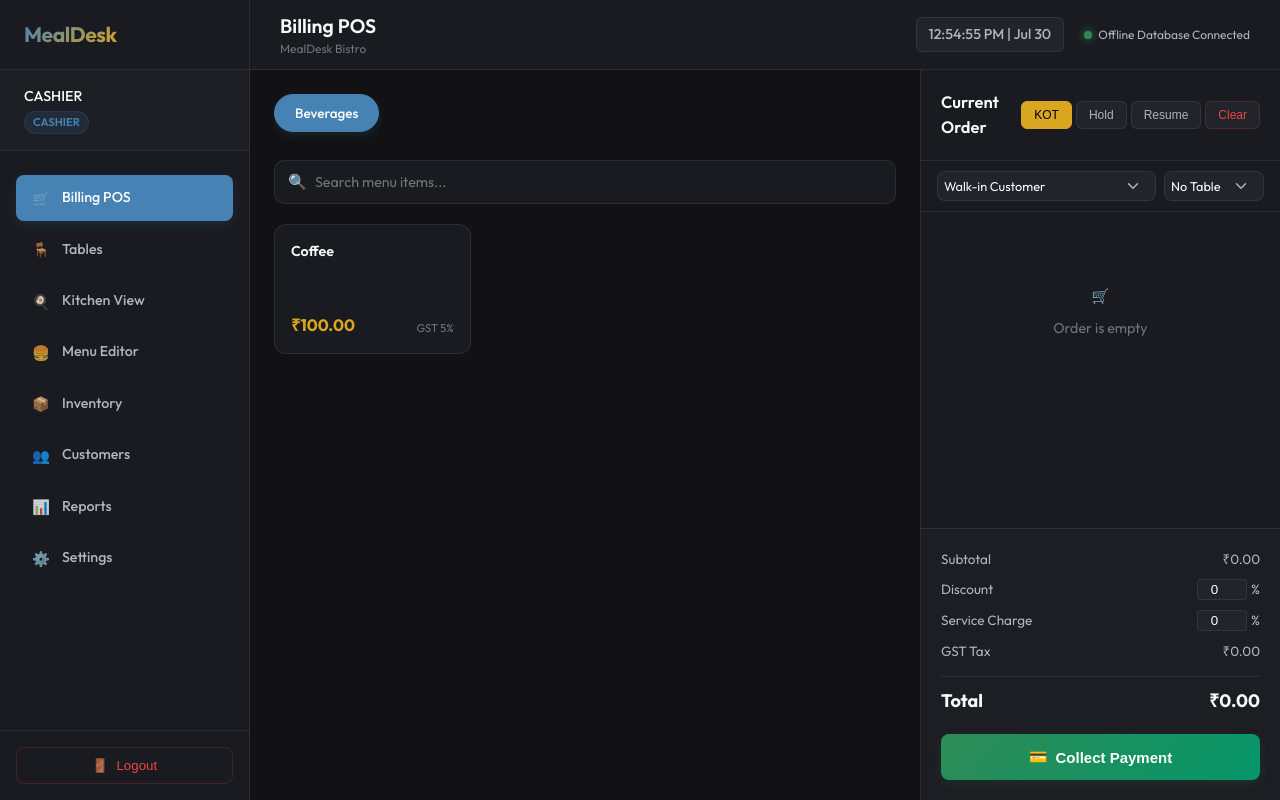
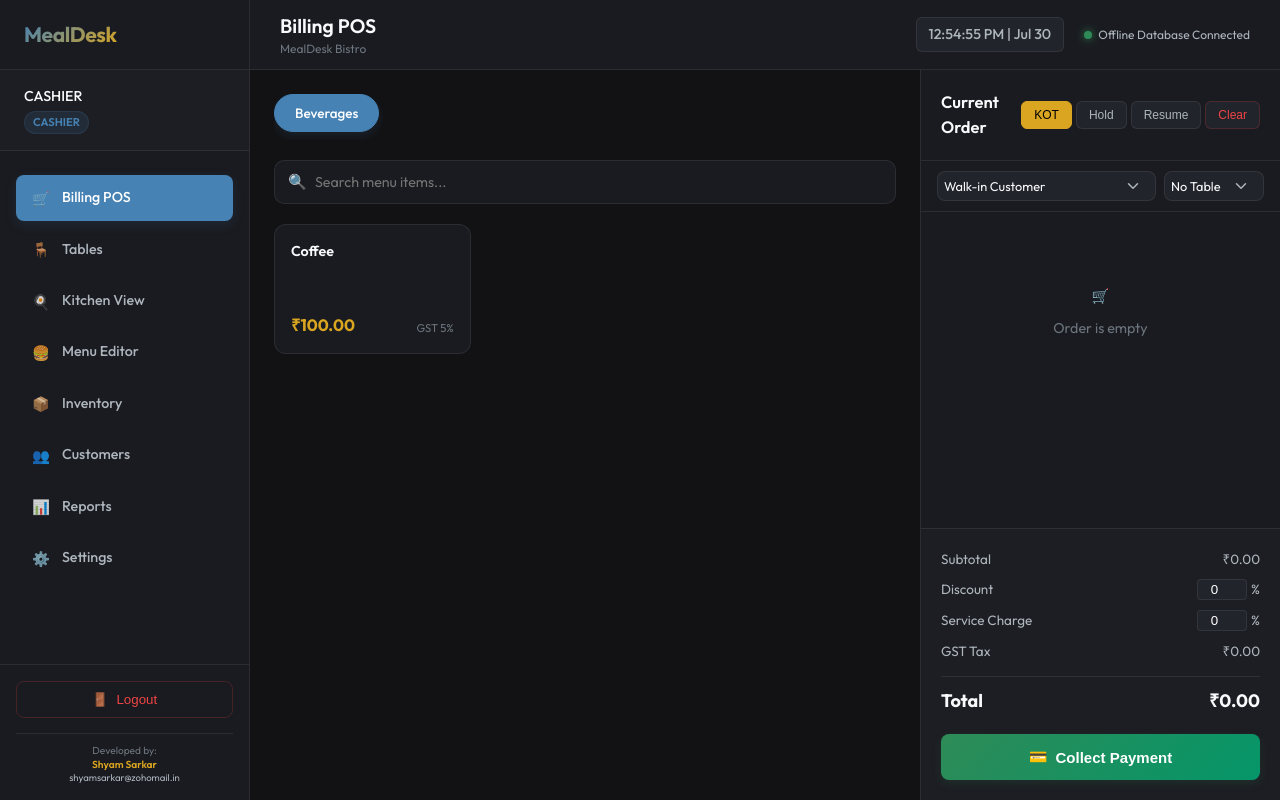
Before and after one commit to shyamsarkar/meal_desk, a website: page src/index.html in a window 1280 px wide. Both pictures are taken after typing "Sample", "Sample123" into the empty fields and a click on the button "Log In". Drawn offline with Linux system fonts and the light colour scheme.

Commit message:
feat: added developer name

```diff
--- a/src/index.html
+++ b/src/index.html
@@ -78,6 +78,11 @@
         <button type="submit" class="auth-btn">Log In</button>
       </form>
       <div id="login-error" class="auth-error"></div>
+      <div class="dev-credits" style="font-size: 0.68rem; color: var(--text-muted); text-align: center; border-top: 1px solid var(--border); padding-top: 12px; margin-top: 15px; line-height: 1.3;">
+        <div>Developed by:</div>
+        <div style="font-weight: 600; color: var(--accent);">Shyam Sarkar</div>
+        <a href="mailto:shyamsarkar@zohomail.in" style="color: var(--text-secondary); text-decoration: none; font-size: 0.64rem; transition: color 0.2s;" onmouseover="this.style.color='var(--accent)'" onmouseout="this.style.color='var(--text-secondary)'">shyamsarkar@zohomail.in</a>
+      </div>
     </div>
   </div>
 
@@ -126,10 +131,15 @@
           <span>Settings</span>
         </div>
       </nav>
-      <div class="sidebar-footer">
+      <div class="sidebar-footer" style="display: flex; flex-direction: column; gap: 10px;">
         <button id="logout-btn" class="logout-btn">
           <span>🚪</span> Logout
         </button>
+        <div class="dev-credits" style="font-size: 0.68rem; color: var(--text-muted); text-align: center; border-top: 1px solid var(--border); padding-top: 10px; margin-top: 5px; line-height: 1.3;">
+          <div>Developed by:</div>
+          <div style="font-weight: 600; color: var(--accent);">Shyam Sarkar</div>
+          <a href="mailto:shyamsarkar@zohomail.in" style="color: var(--text-secondary); text-decoration: none; font-size: 0.64rem; transition: color 0.2s;" onmouseover="this.style.color='var(--accent)'" onmouseout="this.style.color='var(--text-secondary)'">shyamsarkar@zohomail.in</a>
+        </div>
       </div>
     </aside>
 
```
